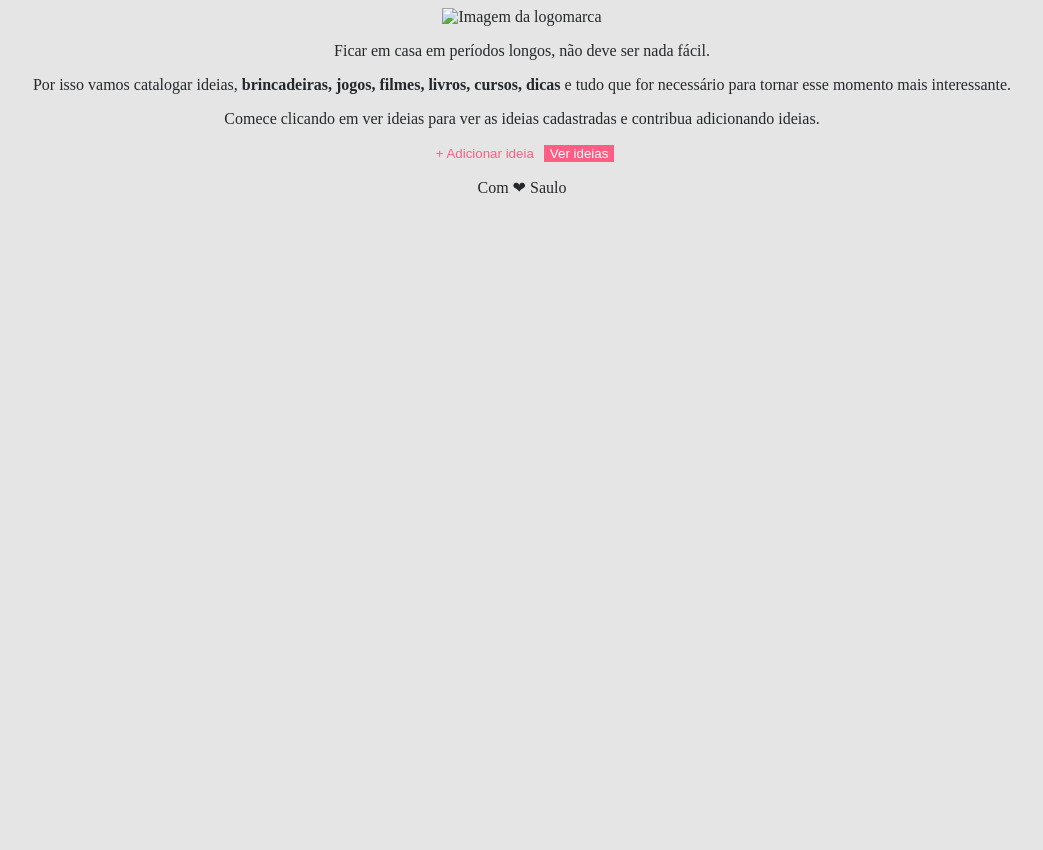
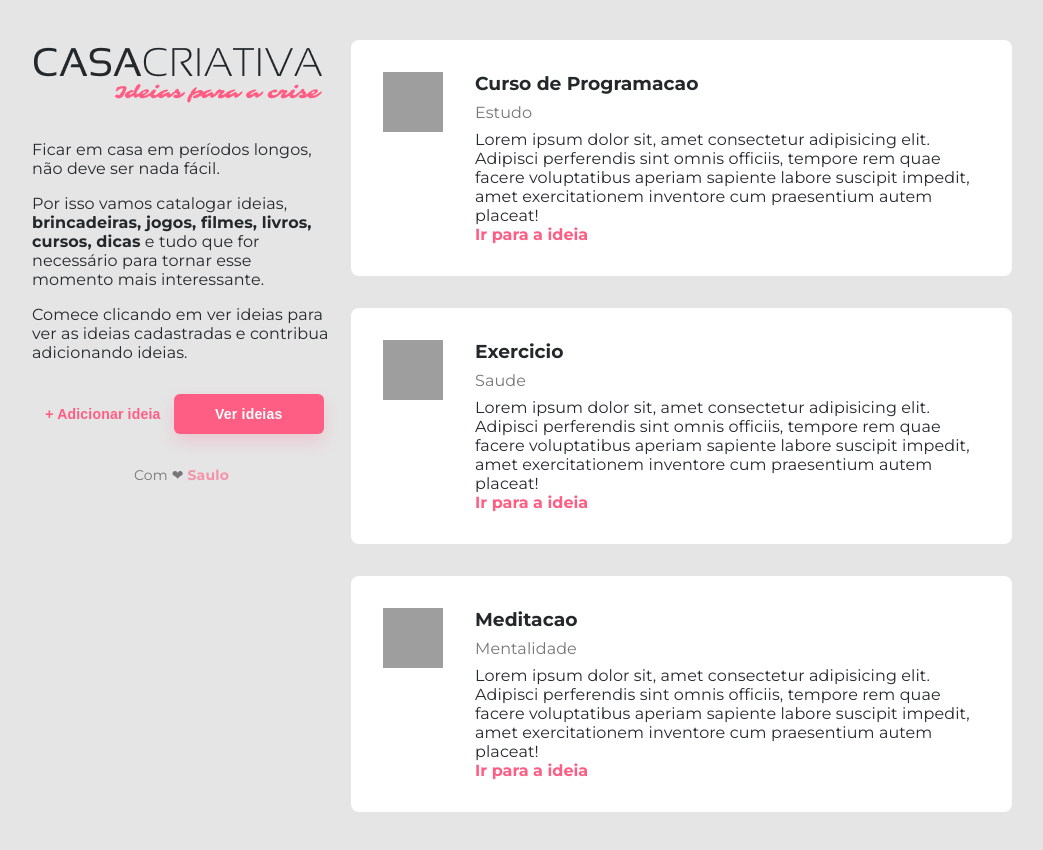
Before and after one commit to saulocurty1/aprendendoweb, a plain HTML site: page index.html in a window 1280 px wide. Shown: the whole page, without its empty margins (118-1161 px from the left). Before the commit the page ends 800 px from the top, so only its background shows below. Drawn offline with Linux system fonts and the light colour scheme; grey boxes are pictures that could not be loaded.

Commit message:
Add files via upload
Versao Com a primeira parte do HTML completa

```diff
--- a/index.html
+++ b/index.html
@@ -7,45 +7,20 @@
         <title>
                 Casa Criativa
         </title>
-        <style>
-            /*
-            CSS
-            Cascading StyleSheet
-
-
-            */
-            body {
-                background: #e5e5e5;
-                color: #25282B;
-
-                text-align: center;
-            }
-
-            button {
-                border: none;
-                background: none;
-                color: #ff5E84;
-
-            }
-
-            .fat {
-                color: white;
-                background: #ff5E84;
-            }
-
-            #footer a {
-                color: #25282B;
-                text-decoration:none;
-            }
-            .hide {
-                display: none;
-            }
-        </style>
+        <link href="https://fonts.googleapis.com/css?family=Montserrat:300,400,600,700,900&display=swap" rel="stylesheet">
+        <link rel="stylesheet" href="style.css">
     </head>
 
 
     <body>
+        <div id="container">
+            <section id="intro">
+
+                <header>
                     <img src="logo.png" alt="Imagem da logomarca">
+                </header>
+
+                <main>
                     <p>
                         Ficar em casa em períodos longos,
                         não deve ser nada fácil.
@@ -56,37 +31,70 @@
                         e tudo que for necessário para tornar
                         esse momento mais interessante.
                     </p>
-        <p id="footer2">
+                    <p>
                         Comece clicando em ver ideias para ver as ideias
                         cadastradas e contribua adicionando ideias.
                     </p>
+
+                </main>
+
+                <section id="buttons">
+
                     <button>+ Adicionar ideia</button>
-
                     <button class="fat">Ver ideias</button>
-
-        <p id="footer">Com ❤ <a href="https://github.com/saulocurty1" target="blank">Saulo</a></p>
-
-        <script>
-            document
-                .querySelector("button.fat")
-                .addEventListener("click", function(){
-                    document
-                        .querySelector("#footer")
-                        .classList
-                        .toggle("hide")
-                })
-
-            document
-                .querySelector("button.fat")
-                .addEventListener("click", function(){
-                    document
-                        .querySelector("#footer2")
-                        .classList
-                        .toggle("hide")
-                })
+                </section>
 
 
-        </script>
+                <footer>Com ❤ <a href="https://github.com/saulocurty1" target="blank">Saulo</a></footer>
+
+            </section>
+
+            <section id="last-ideas">
+                <div class="idea">
+                    <img
+                        src="https://image.flaticon.com/icons/svg/2729/2729007.svg"
+                        alt="Imagem do Curso de Programacao">
+                    <div class="content">
+                        <h3>Curso de Programacao</h3>
+                        <p>Estudo</p>
+                        <div class="description">
+                            Lorem ipsum dolor sit, amet consectetur adipisicing elit. Adipisci perferendis sint omnis officiis, tempore rem quae facere voluptatibus aperiam sapiente labore suscipit impedit, amet exercitationem inventore cum praesentium autem placeat!
+                        </div>
+                        <a href="#">Ir para a ideia</a>
+                    </div>
+                </div>
+                <div class="idea">
+                    <img
+                        src="https://image.flaticon.com/icons/svg/2729/2729005.svg"
+                        alt="Imagem Exercicio">
+                    <div class="content">
+                        <h3>Exercicio</h3>
+                        <p>Saude</p>
+                        <div class="description">
+                            Lorem ipsum dolor sit, amet consectetur adipisicing elit. Adipisci perferendis sint omnis officiis, tempore rem quae facere voluptatibus aperiam sapiente labore suscipit impedit, amet exercitationem inventore cum praesentium autem placeat!
+                        </div>
+                        <a href="#" >Ir para a ideia</a>
+                    </div>
+                </div>
+                <div class="idea">
+                    <img
+                        src="https://image.flaticon.com/icons/svg/2729/2729027.svg"
+                        alt="Imagem meditacao">
+                    <div class="content">
+                        <h3>Meditacao</h3>
+                        <p>Mentalidade</p>
+                        <div class="description">
+                            Lorem ipsum dolor sit, amet consectetur adipisicing elit. Adipisci perferendis sint omnis officiis, tempore rem quae facere voluptatibus aperiam sapiente labore suscipit impedit, amet exercitationem inventore cum praesentium autem placeat!
+                        </div>
+                        <a href="#">Ir para a ideia</a>
+                    </div>
+                </div>
+            </section>
+
+
+        </div>
+        <script src="scripts.js"></script>
+
 
     </body>
 
--- /dev/null
+++ b/scripts.js
@@ -0,0 +1,18 @@
+document
+    .querySelector("button.fat")
+    .addEventListener("click", function(){
+        document
+            .querySelector("footer")
+            .classList
+            .toggle("hide")
+    })
+
+/*document
+    .querySelector("button.fat")
+    .addEventListener("click", function(){
+        document
+            .querySelector("#footer2")
+            .classList
+            .toggle("hide")
+    })
+*/
--- /dev/null
+++ b/style.css
@@ -0,0 +1,144 @@
+/*
+
+Box
+largura
+espacamento
+posicionametno
+borda
+>>>>>>>>>>>>>
+preenchimento
+
+*/
+body {
+    background: #e5e5e5;
+    color: #25282B;
+
+    font-family: 'Montserrat', sans-serif;
+    margin: 0;
+}
+
+.hide {
+    display: none;
+}
+
+#container {
+    width: 90%;
+    max-width: 980px;
+
+    margin: 40px auto;
+
+    display: flex;
+
+}
+
+p, .description {
+
+    font-size: 16px;
+    letter-spacing: 0.1px;
+
+}
+
+#intro {
+    width: 300px;
+    margin-right: 20px;
+}
+
+main {
+    margin: 32px 0;
+}
+
+button {   /* modelagem dos botoes "ver ideias" e "adicionar ideias"*/
+    border: none;
+    background: none;
+    color: #ff5E84;
+    cursor: pointer;  /*faz o cursor mudar quando passa por cima*/
+    outline: none;
+    font-weight: bold;
+    font-size: 14px;
+    line-height: 18px;
+    letter-spacing: 0.2px;
+
+}
+
+button:hover { /*Acao realizada quando o mouse passa por cima*/
+    text-decoration: underline;
+}
+
+a { /*Acontece com todos os links*/
+    color: #ff5E84;
+    font-weight: bold;
+    text-decoration: none;
+}
+
+a:hover { /*Acao quando o mouse passa por cima*/
+    text-decoration: underline;
+}
+
+
+button.fat {
+    color: white;
+    background: #ff5E84;
+    width: 150px;
+    height: 40px;
+    border-radius: 6px;
+    box-shadow: 0 8px 16px #ff5E8432;
+}
+
+button.fat:hover {
+    text-decoration: none;
+}
+
+#buttons {
+    display: flex;
+    margin-bottom: 32px;
+    justify-content: space-evenly;
+
+}
+
+footer {
+    text-align: center;
+    font-weight: 400;
+    font-size: 14px;
+    line-height: 18px;
+    letter-spacing: 0.2px;
+
+    color: #777;
+}
+
+footer a {
+
+    opacity: 0.6;
+
+}
+
+.idea {
+    display: flex;
+    margin-bottom: 32px;
+    background-color: #FFF;
+    box-shadow: 0 4px 16px -8p rgba(1, 1, 1, 0.1);
+    border-radius: 8px;
+    padding: 32px;
+}
+
+.idea img{
+    width: 60px;
+    height: 60px;
+    margin-right: 32px;
+}
+
+.idea h3 {
+    margin: 0;
+}
+
+.idea p {
+
+    margin: 8px 0;
+    color: #777;
+
+}
+
+.idea description {
+
+    margin: 16px 0;
+
+}
```
Also changed, not shown: logo.png (added). Lines whose indentation alone changed are shown as unchanged.
